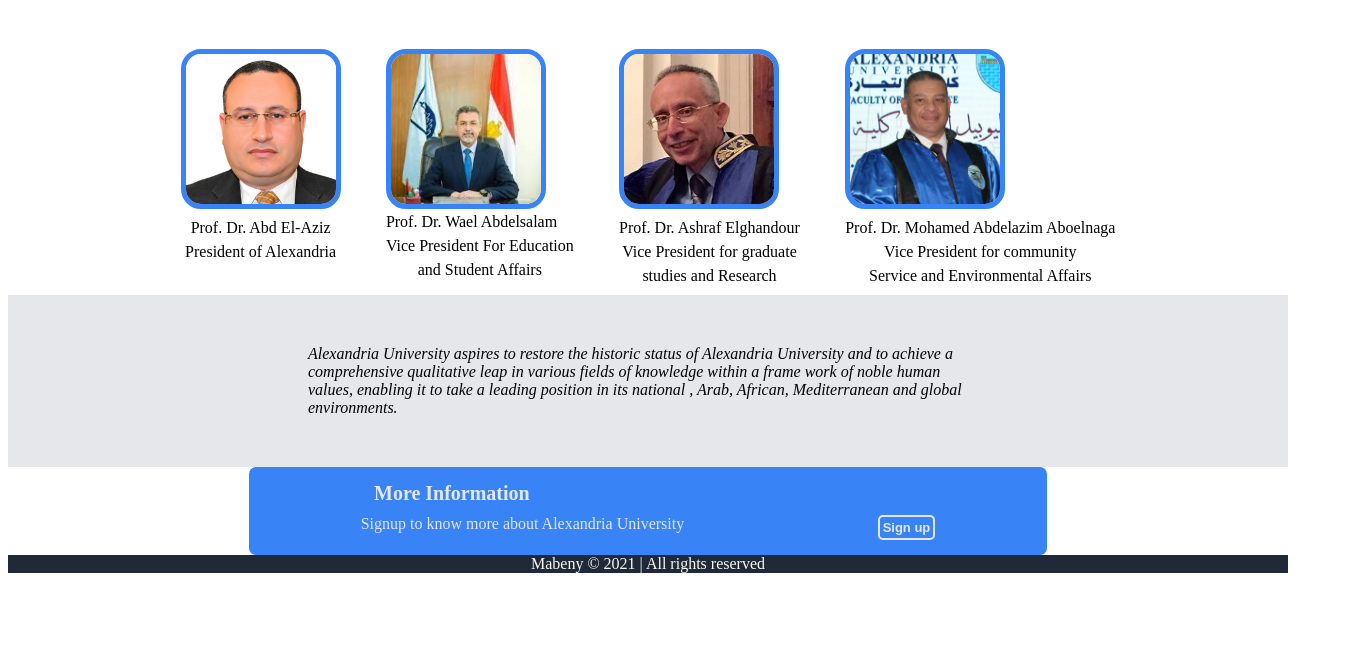
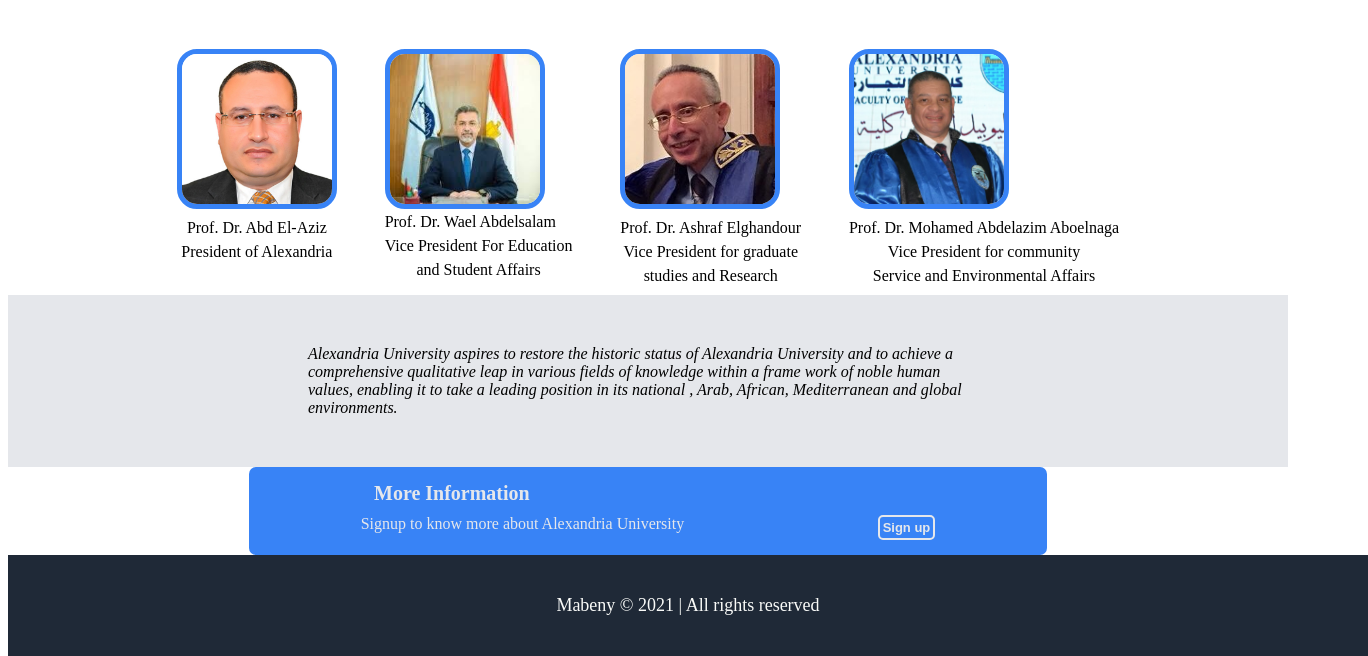
Before and after one commit to Mabeny-dev/landing_page, a plain HTML site: page index.html in a window 1280 px wide. Shown: the part 675-1331 px from the top of the page, 1368 px wide, since content can reach past the window. Before the commit the page ends 1248 px from the top, so only its background shows below. Drawn offline with Linux system fonts and the light colour scheme.

Commit message:
Gap to admin pictures and padding to the footer added

```diff
--- a/style.css
+++ b/style.css
@@ -128,6 +128,7 @@ button{
 .Administrators{
     display: flex;
     justify-content: space-around;
+    gap: 10px;
 
 }
 
@@ -217,4 +218,7 @@ button{
     justify-content: center;
     align-items: center;
     color: #F9FAF8;
+
+    padding: 40px;
+    font-size: large;
 }
```
